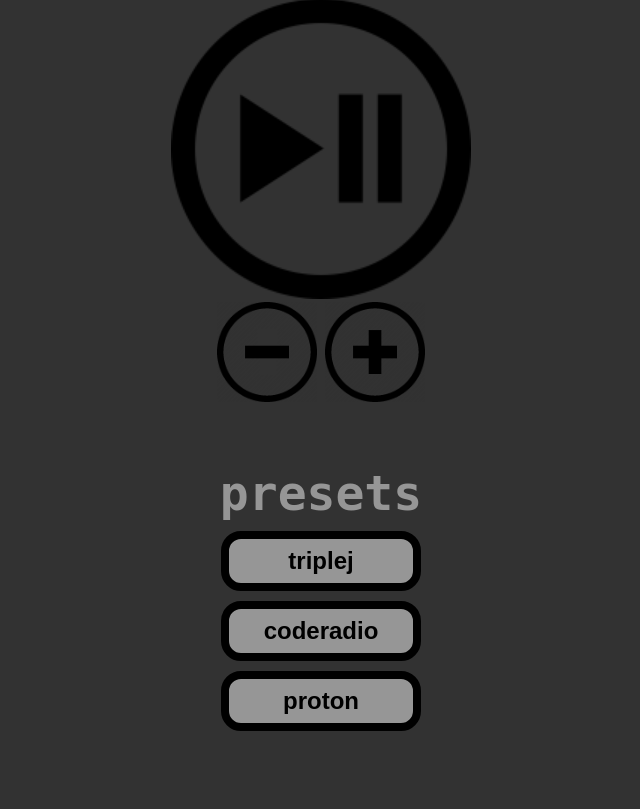
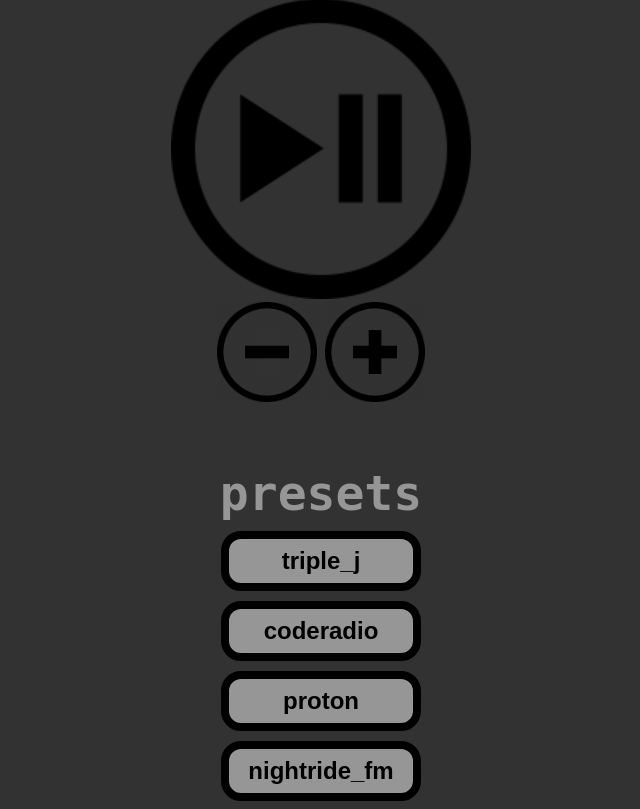
Before and after one commit to Clewsy/rad10d, a PHP site: page / in a window 1280 px wide. Shown: the part 151-960 px from the top of the page, without its empty margins (319-959 px from the left). Before the commit the page ends 882 px from the top, so only its background shows below. Run offline with PHP 8.4, Linux system fonts and the light colour scheme.

Commit message:
Added nightride.fm stream.

```diff
--- a/webui/index.php
+++ b/webui/index.php
@@ -14,11 +14,13 @@
 				<input type="image" class="small_button"  src="images/plus.png" name="vol_up_button" />
 				<br />
 				<h2>presets</h2>
-				<input type="submit" class="text_button" value="triplej" name="triplej" />
+				<input type="submit" class="text_button" value="triple_j" name="triple_j" />
 				<br />
 				<input type="submit" class="text_button" value="coderadio" name="coderadio" />
 				<br />
 				<input type="submit" class="text_button" value="proton" name="proton" />
+				<br />
+				<input type="submit" class="text_button" value="nightride_fm" name="nightride_fm" />
 				<br />
 			</form>
 		</center>
@@ -39,7 +41,7 @@
 	}
 
 	// Preset buttons
-	if(isset($_GET['triplej'])) {
+	if(isset($_GET['triple_j'])) {
 		exec("/usr/bin/mpc clear && /usr/bin/mpc add http://live-radio01.mediahubaustralia.com/2TJW/aac/ && /usr/bin/mpc play");
 	}
 	if(isset($_GET['coderadio'])) {
@@ -48,4 +50,7 @@
 	if(isset($_GET['proton'])) {
 		exec("/usr/bin/mpc clear && /usr/bin/mpc add http://www.protonradio.com:8000/schedule && /usr/bin/mpc play");
 	}
+	if(isset($_GET['nightride_fm'])) {
+		exec("/usr/bin/mpc clear && /usr/bin/mpc add https://nightride.fm/stream/nightride.m4a && /usr/bin/mpc play");
+	}
 ?>
```
Also changed, not shown: 1 other file.
